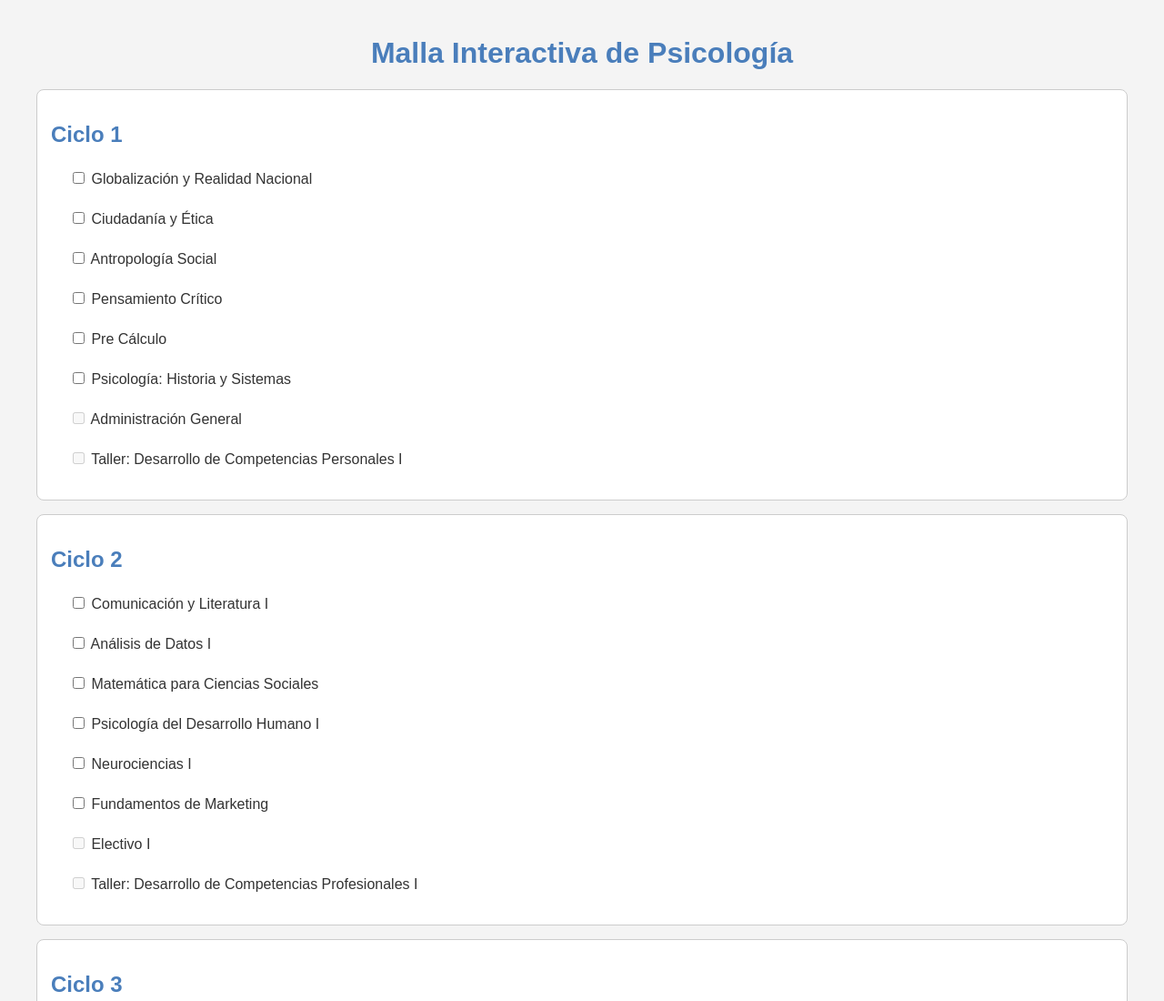
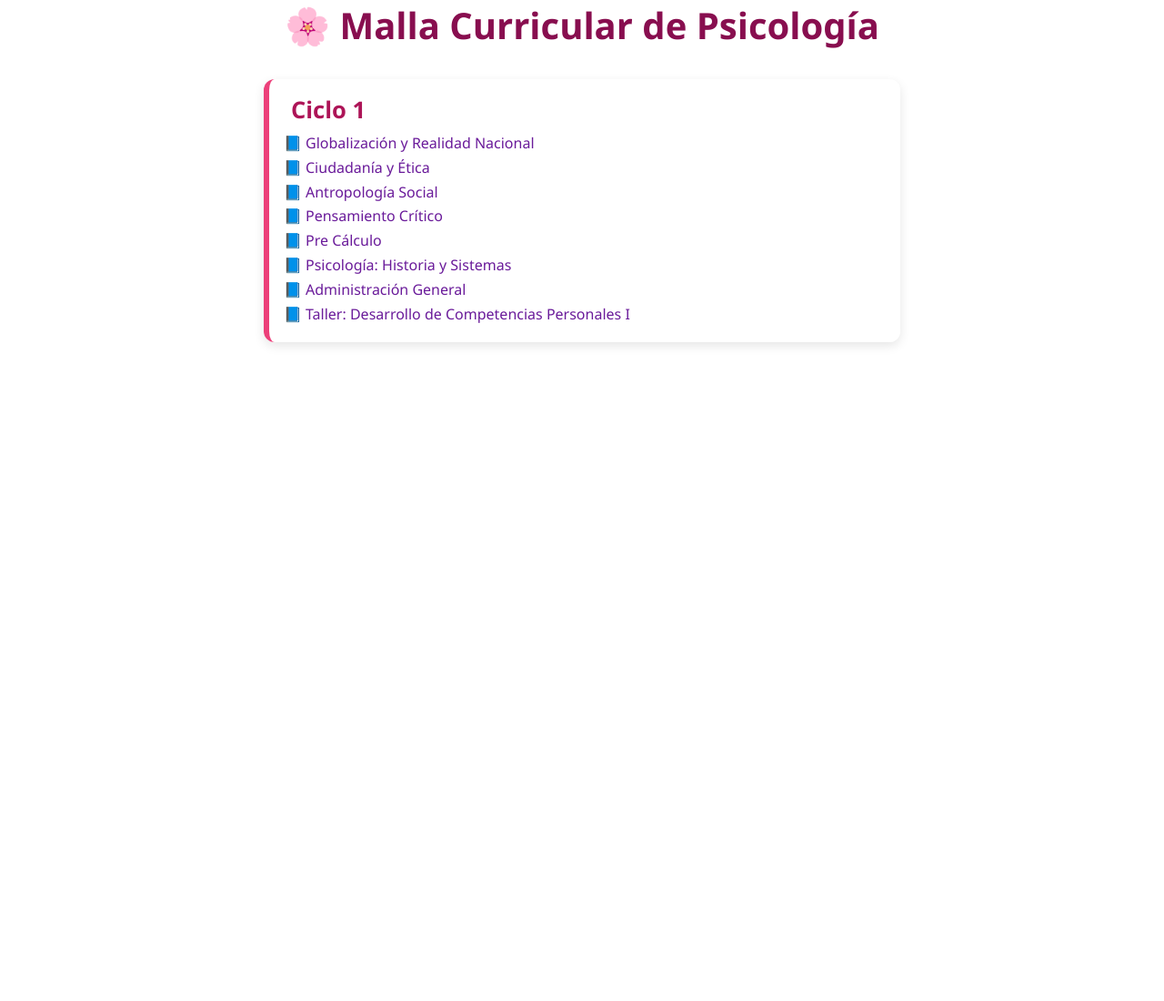
Before and after one commit to Issymari/Malla-curricular, a plain HTML site: page index.html in a window 1280 px wide. Shown: the top 1100 px of the page at 91% size. After the commit the page ends 800 px from the top, so only its background shows below. Drawn offline with Linux system fonts and the light colour scheme.

Commit message:
Update index.html

````diff
--- a/index.html
+++ b/index.html
@@ -1,14 +1,84 @@
 <!DOCTYPE html>
+
 <html lang="es">
 <head>
-    <meta charset="UTF-8">
-    <title>Malla Interactiva de Psicología</title>
-    <link rel="stylesheet" href="estilos.css">
-    <link rel="icon" href="favicon.png.png" type="image/png">
+  <meta charset="UTF-8" />
+  <meta name="viewport" content="width=device-width, initial-scale=1.0" />
+  <title>Malla Curricular Psicología</title>
+  <link rel="stylesheet" href="style.css" />
+  <link rel="icon" type="image/png" href="favicon.png" />
+  <style>
+    * {
+      font-family: 'Segoe UI', Tahoma, Geneva, Verdana, sans-serif;
+      margin: 0;
+      padding: 0;
+      box-sizing: border-box;
+    }
+
+```
+body {
+  background: linear-gradient(to bottom, #fce4ec, #f8bbd0);
+  color: #4a148c;
+  padding: 2rem;
+}
+
+h1 {
+  text-align: center;
+  margin-bottom: 2rem;
+  font-size: 2.5rem;
+  color: #880e4f;
+}
+
+.ciclo {
+  background: #ffffffdd;
+  border-left: 6px solid #ec407a;
+  border-radius: 12px;
+  padding: 1rem 1.5rem;
+  margin: 1rem auto;
+  width: 100%;
+  max-width: 700px;
+  box-shadow: 0 4px 12px rgba(0, 0, 0, 0.1);
+}
+
+.ciclo h2 {
+  font-size: 1.6rem;
+  color: #ad1457;
+  margin-bottom: 0.5rem;
+}
+
+.ciclo ul {
+  list-style: '📘 ';
+  padding-left: 1rem;
+  color: #6a1b9a;
+}
+
+.ciclo ul li {
+  margin: 0.3rem 0;
+}
+```
+
+  </style>
 </head>
 <body>
-    <h1>Malla Interactiva de Psicología</h1>
-    <div id="malla"></div>
-    <script src="script.js"></script>
+  <h1>🌸 Malla Curricular de Psicología</h1>
+
+  <!-- Repite este bloque por cada ciclo -->
+
+  <div class="ciclo">
+    <h2>Ciclo 1</h2>
+    <ul>
+      <li>Globalización y Realidad Nacional</li>
+      <li>Ciudadanía y Ética</li>
+      <li>Antropología Social</li>
+      <li>Pensamiento Crítico</li>
+      <li>Pre Cálculo</li>
+      <li>Psicología: Historia y Sistemas</li>
+      <li>Administración General</li>
+      <li>Taller: Desarrollo de Competencias Personales I</li>
+    </ul>
+  </div>
+
+  <!-- Aquí puedes pegar los demás ciclos igual -->
+
 </body>
 </html>
````
